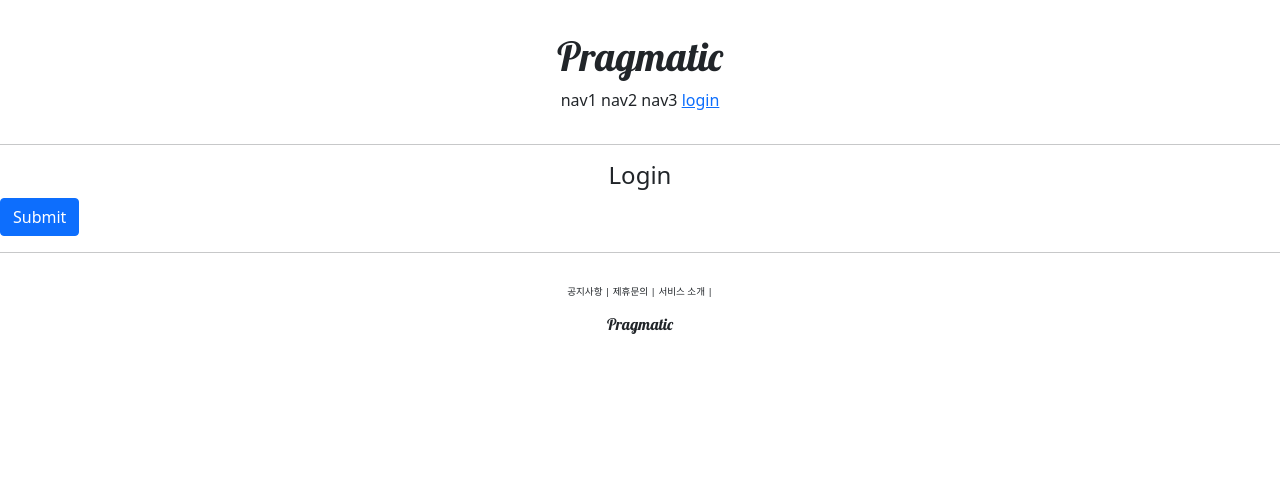
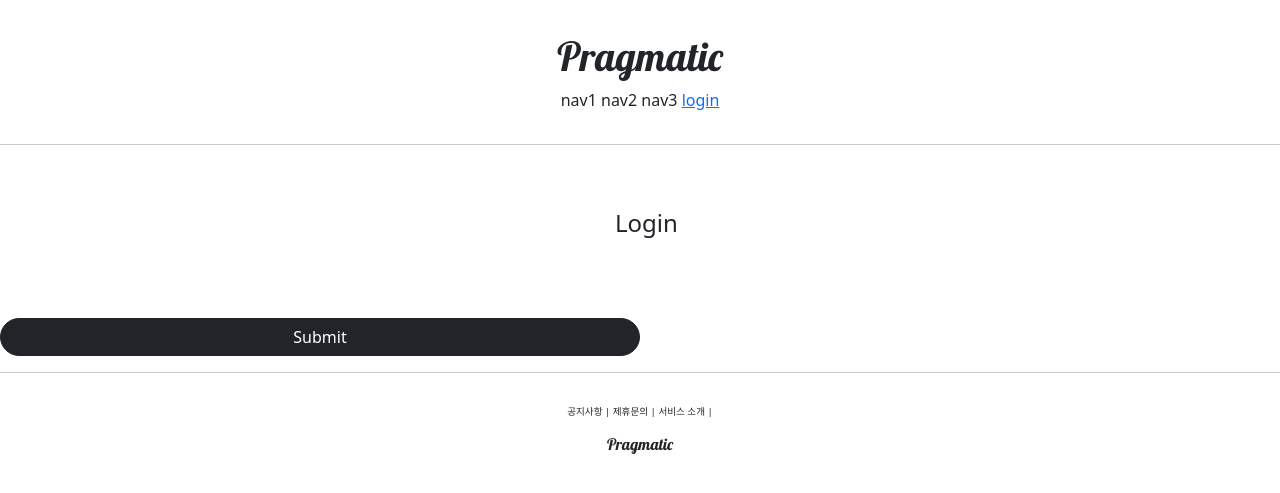
Before and after one commit to GyuHwan87/pragmatic-Django-, a Django app: template accountapp/templates/accountapp/login.html in a window 1280 px wide. Shown: the top 493 px of the page. Run offline with Django 3.2, Linux system fonts and the light colour scheme; the template is opened without the code that fills it, so the values that code supplies are empty; parts of the project's set-up code (start-up, migrations or seed data) failed here and were passed over; some libraries are stand-ins or nearby versions.

Commit message:
django course 23 commit

```diff
--- a/accountapp/templates/accountapp/login.html
+++ b/accountapp/templates/accountapp/login.html
@@ -1,15 +1,15 @@
 {% extends 'base.html' %}
-
+{% load bootstrap4 %}
 {% block content %}
 
 <div>
-    <div style="text-align:center">
+    <div style="text-align:center; max-width: 50px; margin: 4rem auto">
         <h4>Login</h4>
     </div>
     <div action="" method="post">
         {% csrf_token %}
-        {{ form }}
-        <input type="submit" class="btn btn-primary">
+        {% bootstrap_form form %}
+        <input type="submit" class="btn btn-dark rounded-pill col-6 mt-3">
     </div>
 </div>
 
--- a/pragmatic/settings.py
+++ b/pragmatic/settings.py
@@ -49,6 +49,7 @@ INSTALLED_APPS = [
     'django.contrib.messages',
     'django.contrib.staticfiles',
     'accountapp',
+    'bootstrap4',
 ]
 
 MIDDLEWARE = [
```
Also changed, not shown: accountapp/templates/accountapp/create.html (+7 -4 lines).
